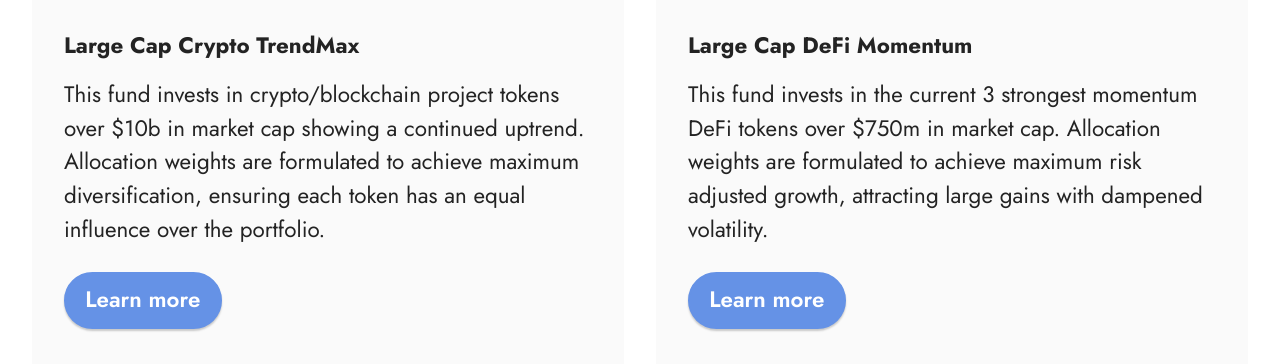
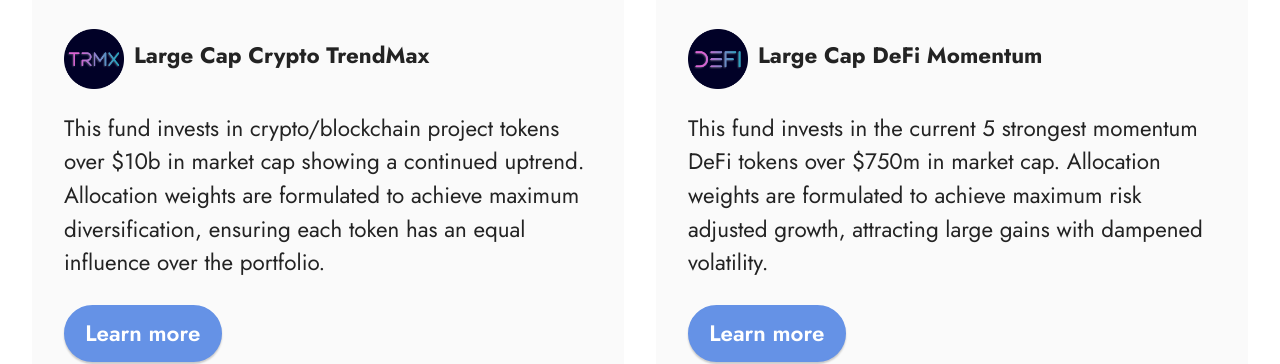
Before and after one commit to voyagerfi/voyagerfi.github.io, a plain HTML site: page index.html in a window 1280 px wide. Shown: the part 2830-3194 px from the top of the page. Drawn offline with Linux system fonts and the light colour scheme; files whose address does not match are found by name.

Commit message:
[Home Page] Add funds logo

```diff
--- a/assets/images/hashes.json
+++ b/assets/images/hashes.json
@@ -1 +1 @@
-{"MC2rZccd/yDIvBHDHu68Eg==":"andy-holmes-rcbdp8vcyhq-unsplash.jpeg","HAAntXVhXh5jSZyguDXZfQ==":"logo-text-for-dark-background.svg","vLYqF6nBiQQZ9tDHWMf2hg==":"logo-text-for-dark-background.png","l3yTdUNS44alGPatlrhuTg==":"screen-shot-2021-05-09-at-2.15.53-pm.png","MtJbTAOL22Ko33LdYrr+rw==":"screen-shot-2021-05-09-at-2.18.22-pm.png","9ES00dPor/Yg1EYAo3hufQ==":"defilargecapperformance.png","sQDWVy1gbA2mkRInmoFZSQ==":"cryptolargecapperformance.png","010Dg6f66zghs5VD9JrKEQ==":"cryptolargecapperformance-1.png","CEtugEF5rFXfPWf7k/dJgA==":"cryptolargecapperformance-2.png","o6r4TWU1GiTuMwGPxIyVQA==":"defilargecapperformance-1.png","yTFj4Ks1C+tclppR1M2M5g==":"universe-optimized.jpg","Jq7ymkarQGPPj4MN99VgZA==":"cryptolargecapperformance-3.png","aRij0HFVTwUwkN/P9Q45qA==":"cryptolargecapperformance-4.png","xVmCEto8tx9pk8Vrxis88g==":"cryptolargecapperformance-5.png","I9OdENubVkzO6/T4dyQ5cA==":"defilargecapperformance-2.png","CtOKDZqnkErQ6I+lRRjT9w==":"cryptolargecapperformance-6.png","gpkTRSE1y4UGQl5Cbco71w==":"defilargecapperformance-3.png","4O81mxMo1NiiqRj4/Z+XiQ==":"defilargecapperformance-4.png","vRvlJA+wboTwRIGLkDxWXA==":"defilargecapperformance-5.png","qlsE4jlqFmYvpZ9aHnae6w==":"cryptolargecapperformance-7.png"}
+{"MC2rZccd/yDIvBHDHu68Eg==":"andy-holmes-rcbdp8vcyhq-unsplash.jpeg","HAAntXVhXh5jSZyguDXZfQ==":"logo-text-for-dark-background.svg","vLYqF6nBiQQZ9tDHWMf2hg==":"logo-text-for-dark-background.png","l3yTdUNS44alGPatlrhuTg==":"screen-shot-2021-05-09-at-2.15.53-pm.png","MtJbTAOL22Ko33LdYrr+rw==":"screen-shot-2021-05-09-at-2.18.22-pm.png","9ES00dPor/Yg1EYAo3hufQ==":"defilargecapperformance.png","sQDWVy1gbA2mkRInmoFZSQ==":"cryptolargecapperformance.png","010Dg6f66zghs5VD9JrKEQ==":"cryptolargecapperformance-1.png","CEtugEF5rFXfPWf7k/dJgA==":"cryptolargecapperformance-2.png","o6r4TWU1GiTuMwGPxIyVQA==":"defilargecapperformance-1.png","yTFj4Ks1C+tclppR1M2M5g==":"universe-optimized.jpg","Jq7ymkarQGPPj4MN99VgZA==":"cryptolargecapperformance-3.png","aRij0HFVTwUwkN/P9Q45qA==":"cryptolargecapperformance-4.png","xVmCEto8tx9pk8Vrxis88g==":"cryptolargecapperformance-5.png","I9OdENubVkzO6/T4dyQ5cA==":"defilargecapperformance-2.png","CtOKDZqnkErQ6I+lRRjT9w==":"cryptolargecapperformance-6.png","gpkTRSE1y4UGQl5Cbco71w==":"defilargecapperformance-3.png","4O81mxMo1NiiqRj4/Z+XiQ==":"defilargecapperformance-4.png","vRvlJA+wboTwRIGLkDxWXA==":"defilargecapperformance-5.png","qlsE4jlqFmYvpZ9aHnae6w==":"cryptolargecapperformance-7.png","LhvqgM/GbbUV5z31R0hKQA==":"crypto-large-cap-circle-logo.png","4kqoHPXu/GC1bQ4erM0BKQ==":"defi-large-cap-circle-logo.png"}
--- a/assets/mobirise/css/mbr-additional.css
+++ b/assets/mobirise/css/mbr-additional.css
@@ -1107,6 +1107,11 @@ a {
 .cid-suVMdq6MhE .item-img {
   width: 100%;
 }
+.cid-suVMdq6MhE .fund-title {
+  position: relative;
+  top: 10px;
+  left: 10px;
+}
 .cid-suVMdq6MhE .item:focus,
 .cid-suVMdq6MhE span:focus {
   outline: none;
--- a/index.html
+++ b/index.html
@@ -179,10 +179,12 @@
                     </div>
                     <div class="item-content">
                         <h5 class="item-title mbr-fonts-style display-7">
-                            <strong>Large Cap Crypto TrendMax</strong></h5>
+                             <img src="assets/images/crypto-large-cap-circle-logo.png" style="float: left; width: 60px; height: 60px;">
+                            <strong class="fund-title">Large Cap Crypto TrendMax</strong>
+                            </h5>
 
                         <p class="mbr-text mbr-fonts-style mt-3 display-7">
-                            This fund invests in crypto/blockchain project tokens over $10b in market cap showing a continued uptrend. Allocation weights are formulated to achieve maximum diversification, ensuring each token has an equal influence over the portfolio.<br></p>
+                            <br>This fund invests in crypto/blockchain project tokens over $10b in market cap showing a continued uptrend. Allocation weights are formulated to achieve maximum diversification, ensuring each token has an equal influence over the portfolio.<br></p>
                     </div>
                     <div class="mbr-section-btn item-footer mt-2"><a href="fund-1.html#top" class="btn btn-primary item-btn display-7">Learn
                             more</a></div>
@@ -193,10 +195,13 @@
                         <img src="assets/images/defilargecapperformance-5.png" data-slide-to="1" alt="">
                     </div>
                     <div class="item-content">
-                        <h5 class="item-title mbr-fonts-style display-7"><strong>Large Cap DeFi Momentum</strong></h5>
+                        <h5 class="item-title mbr-fonts-style display-7">
+                            <img src="assets/images/defi-large-cap-circle-logo.png" style="float: left; width: 60px; height: 60px;">
+                            <strong class="fund-title">Large Cap DeFi Momentum</strong>
+                            </h5>
 
                         <p class="mbr-text mbr-fonts-style mt-3 display-7">
-                            This fund invests in the current 3 strongest momentum DeFi tokens over $750m in market cap. Allocation weights are formulated to achieve maximum risk adjusted growth, attracting large gains with dampened volatility.</p>
+                            <br>This fund invests in the current 5 strongest momentum DeFi tokens over $750m in market cap. Allocation weights are formulated to achieve maximum risk adjusted growth, attracting large gains with dampened volatility.</p>
                     </div>
                     <div class="mbr-section-btn item-footer mt-2"><a href="page5.html#top" class="btn btn-primary item-btn display-7">Learn
                             more</a></div>
@@ -398,7 +403,7 @@
         </div>
         <div class="row justify-content-center mt-4">
             <div class="col-lg-8 mx-auto mbr-form" data-form-type="formoid">
-                <form action="https://mobirise.eu/" method="POST" class="mbr-form form-with-styler mx-auto" data-form-title="Form Name"><input type="hidden" name="email" data-form-email="true" value="DR8+abdbEQrGs8ppxrvDlbCyzOPXkoWCMMsaH4kp0I49fOD0QHk0PbpEkHYLa07mPMhDb363Y5rr8z4m99aSV1CF6nvsdzcmsTZjskhlNThKNdRP4FBJtIJSNzXHYwfm.fHv67y+yLahIfkq5Mi4h3gLXyu823jbmtCbLkNVjbqXg5jw+YtYMRSLsOtEDL3ry32us9A6aqy2NvbvwN0o9tYpnjXlgDi+AD3d+tIo4ZCwu/80zHzZEL57MRy0Tt/Vl">
+                <form action="https://mobirise.eu/" method="POST" class="mbr-form form-with-styler mx-auto" data-form-title="Form Name"><input type="hidden" name="email" data-form-email="true" value="nvZUovMO9YPVJHhWFi8Chuspwb+yjjba0YlkSJVxtP/KVIkssz8LfdXTf4/WdFipbsLUNYiknpmihSzSWKz/nyDjEB2OZihIcWYWB1h6QGX8dCJIEflq+YeNS7oo/pcX.sx/IMh9iJfF9nuM4FOcJWHrxfkU0yKaOQQ6Sdqxafwc6gYHvpX3MaI1gW+A+qxMd6hjfNnYTFncFXfFEbZyhLWGuCtZ6w/v+bqlC3rRGlwwr6TeTJ00JcXJovdk9h5Nv">
                     <div class="row">
                         <div hidden="hidden" data-form-alert="" class="alert alert-success col-12">Thanks for filling out the form!</div>
                         <div hidden="hidden" data-form-alert-danger="" class="alert alert-danger col-12">Oops...! some problem!</div>
```
Also changed, not shown: assets/images/crypto-large-cap-circle-logo.png (added), assets/images/defi-large-cap-circle-logo.png (added).
